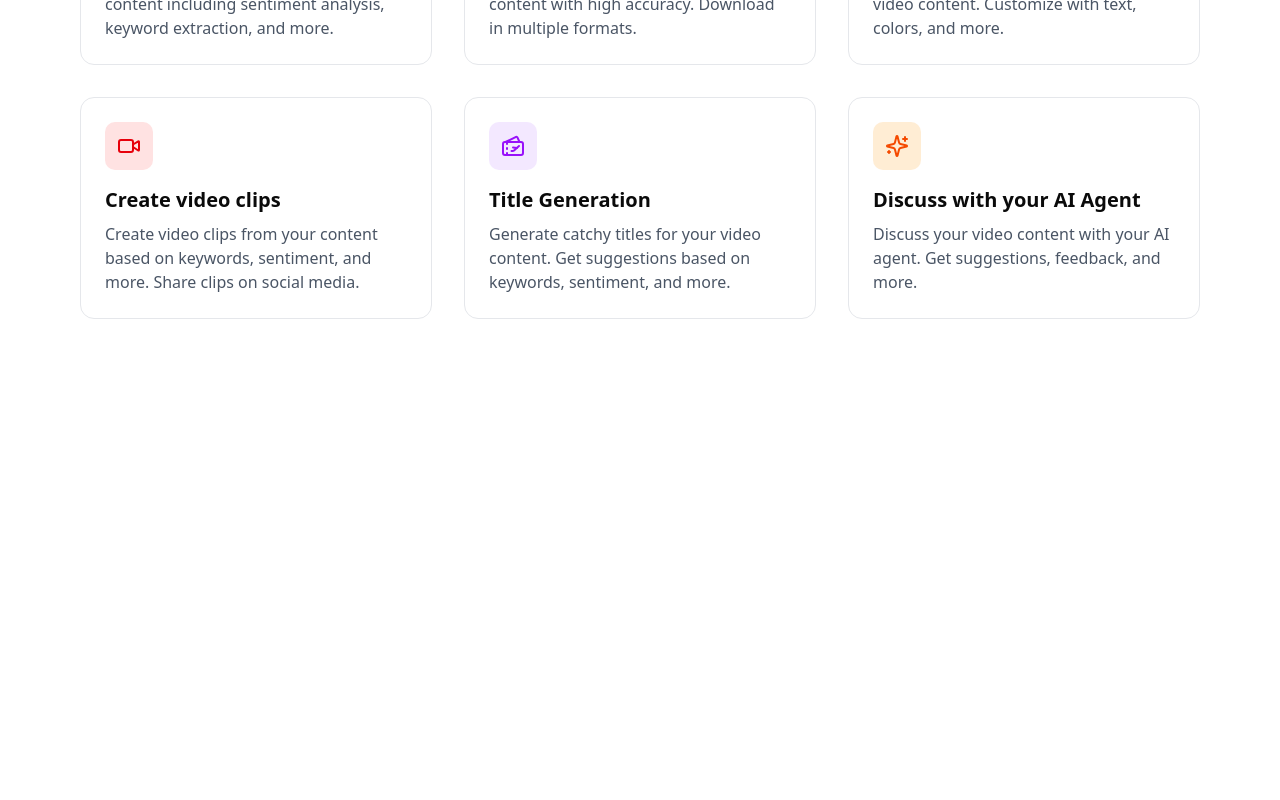
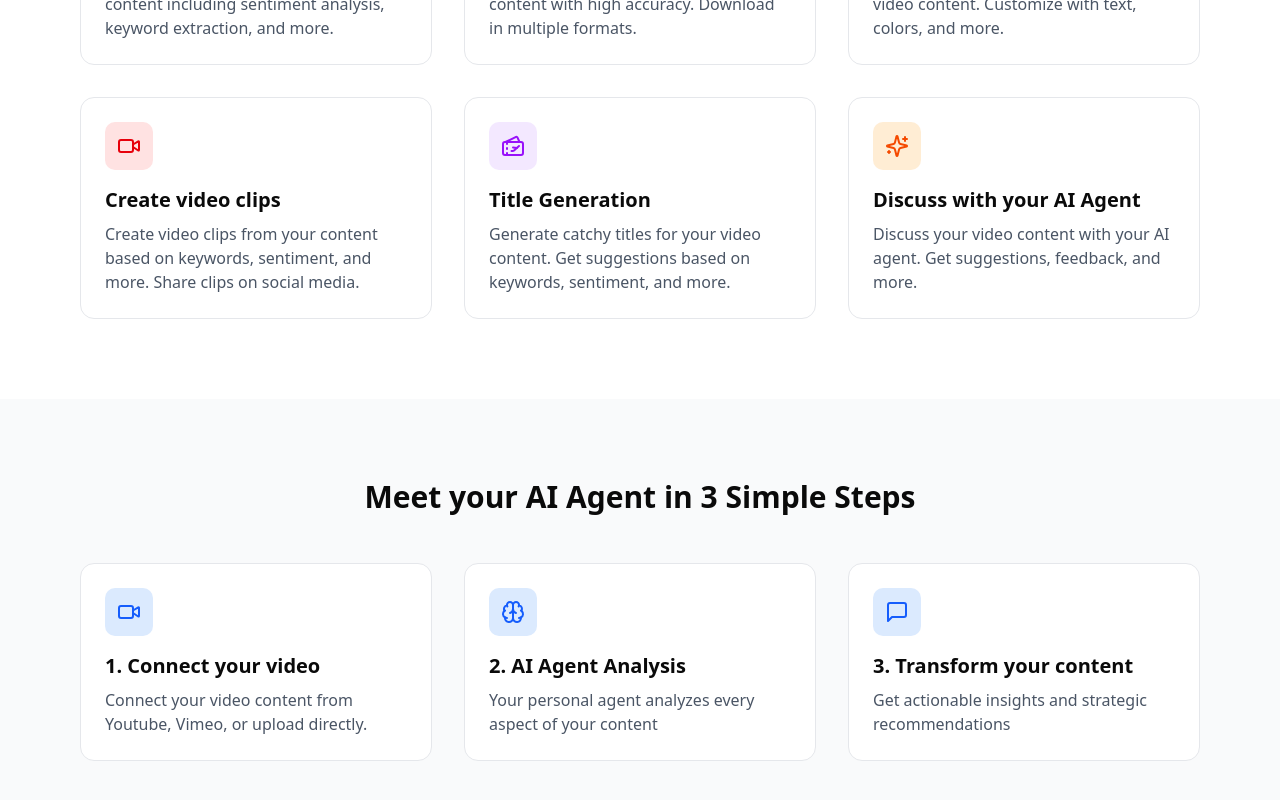
Before and after one commit to marksikaundi/up.Chat, a Next.js app: page / in a window 1280 px wide. Shown: the part 850-1650 px from the top of the page. Before the commit the page ends 1249 px from the top, so only its background shows below. Built offline with nearby package versions, Linux system fonts and the light colour scheme; no server answers.

Commit message:
✨ Add "How it works" section with AI agent steps and improve feature cards layout

```diff
--- a/app/page.tsx
+++ b/app/page.tsx
@@ -3,10 +3,32 @@ import {
   Book,
   Brain,
   ImageIcon,
+  MessageSquare,
   Sparkles,
   TicketsPlane,
   Video,
 } from "lucide-react";
+
+const steps = [
+  {
+    title: "1. Connect your video",
+    description:
+      "Connect your video content from Youtube, Vimeo, or upload directly.",
+    icon: Video,
+  },
+  {
+    title: "2. AI Agent Analysis",
+    description:
+      "Your personal agent analyzes every aspect of your content",
+    icon: Brain,
+  },
+  {
+    title: "3. Transform your content",
+    description:
+      "Get actionable insights and strategic recommendations",
+    icon: MessageSquare,
+  },
+];
 
 const features = [
   {
@@ -103,7 +125,9 @@ export default function Home() {
                   >
                     <Icon className={` w-6 h-6 ${feature.iconColor} `} />
                   </div>
-                <h3 className="text-xl font-semibold mb-2 ">{feature.title}</h3>
+                  <h3 className="text-xl font-semibold mb-2 ">
+                    {feature.title}
+                  </h3>
 
                   <p className="text-gray-600">{feature.description}</p>
                 </div>
@@ -114,6 +138,32 @@ export default function Home() {
       </section>
 
       {/* How it works section */}
+      <section className="py-20 bg-gray-50">
+        <div className="container mx-auto px-4 max-w-6xl">
+          <h2 className="text-3xl font-bold text-center mb-12 ">
+            Meet your AI Agent in 3 Simple Steps
+          </h2>
+          <div className="grid md:grid-cols-3 gap-8 ">
+            {steps.map((step, index) => {
+              const Icon = step.icon;
+              return (
+                <div
+                  key={index}
+                  className="bg-white p-6 rounded-xl border border-gray-200 hover:border-blue-500 transition-all duration-300 "
+                >
+                  <div className="w-12 h-12 rounded-lg flex items-center justify-center mb-4 bg-blue-100 ">
+                    <Icon className="w-6 h-6 text-blue-600 " />
+                  </div>
+                  <h3 className="text-xl font-semibold mb-2 ">{step.title}</h3>
+                  <p className="text-gray-600">{step.description}</p>
+                </div>
+              );
+            })}
+
+
+          </div>
+        </div>
+      </section>
 
       {/* Footer section */}
     </div>
```
Lines whose indentation alone changed are shown as unchanged.
